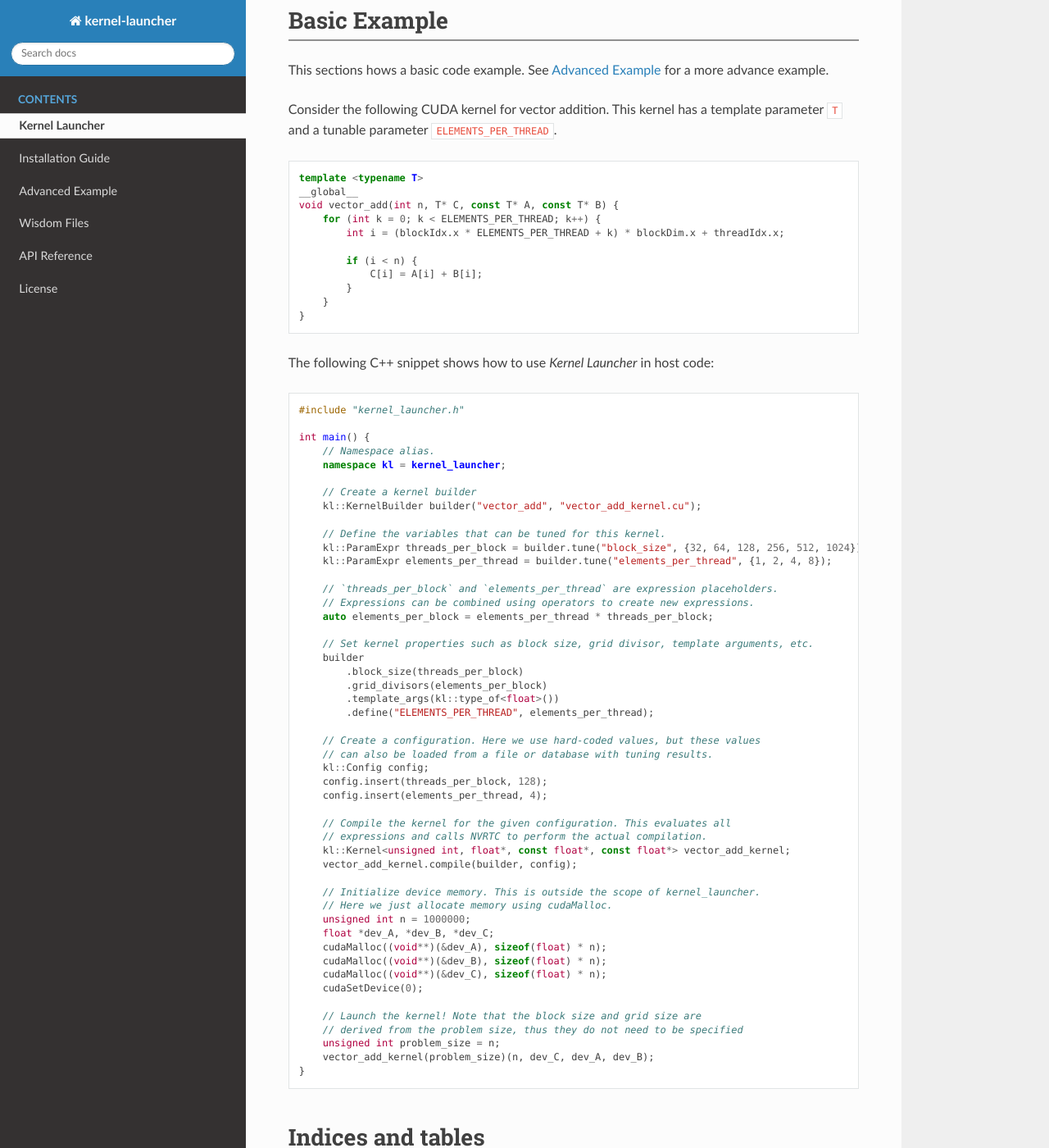
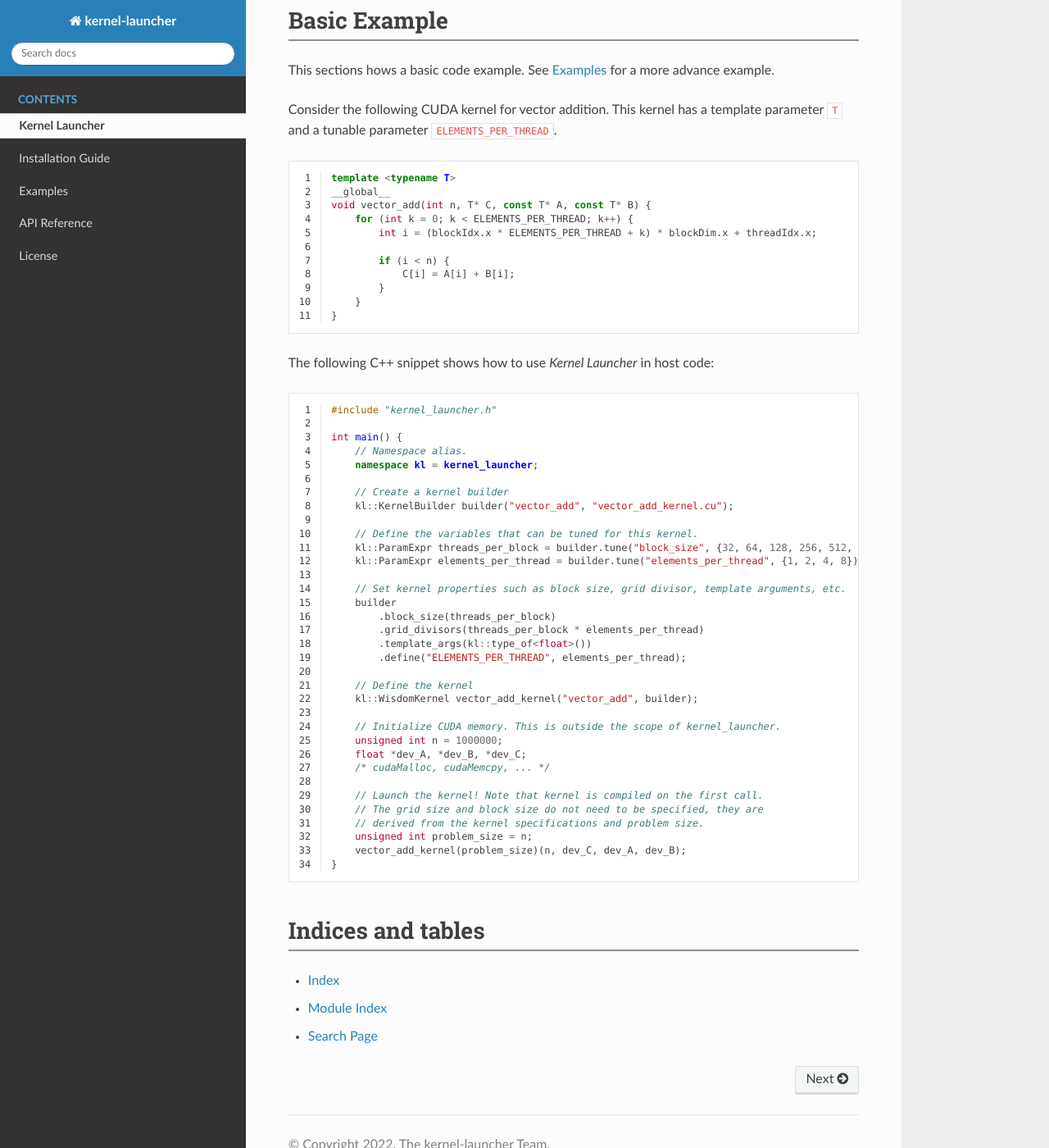
Before and after one commit to KernelTuner/kernel_launcher, a Sphinx documentation site: the page built from docs/index.rst, in a window 1280 px wide and 1400 px high, scrolled down 453 px. Shown: the whole window at 82% size. Built offline with Sphinx 7.4.7 and the Read the Docs theme 2.0.0, drawn with Linux system fonts in a browser that asks for light colours.

Commit message:
Documentation on first example

```diff
--- a/docs/example.rst
+++ b/docs/example.rst
@@ -1,6 +1,11 @@
 .. _example:
 
-Advanced Example
+Examples
 ===============
 
-TODO: write more advance example for GEMM
+.. toctree::
+   :maxdepth: 1
+
+   examples/basic
+   examples/wisdom
+   examples/registry
--- /dev/null
+++ b/docs/examples/registry.rst
@@ -0,0 +1,4 @@
+Kernel Registry
+===============
+
+TODO
--- /dev/null
+++ b/docs/examples/wisdom.rst
@@ -0,0 +1,4 @@
+Wisdom Files
+============
+
+TODO: Write about wisdom files
--- a/docs/index.rst
+++ b/docs/index.rst
@@ -1,3 +1,6 @@
+.. highlight:: c++
+   :linenothreshold: 1
+
 Kernel Launcher
 ===========================================
 
@@ -9,7 +12,6 @@ Kernel Launcher
    Kernel Launcher <self>
    install
    example
-   wisdom
    api
    license
 
@@ -62,39 +64,24 @@ The following C++ snippet shows how to use *Kernel Launcher* in host code::
         kl::ParamExpr threads_per_block = builder.tune("block_size", {32, 64, 128, 256, 512, 1024});
         kl::ParamExpr elements_per_thread = builder.tune("elements_per_thread", {1, 2, 4, 8});
 
-        // `threads_per_block` and `elements_per_thread` are expression placeholders.
-        // Expressions can be combined using operators to create new expressions.
-        auto elements_per_block = elements_per_thread * threads_per_block;
-
         // Set kernel properties such as block size, grid divisor, template arguments, etc.
         builder
             .block_size(threads_per_block)
-            .grid_divisors(elements_per_block)
+            .grid_divisors(threads_per_block * elements_per_thread)
             .template_args(kl::type_of<float>())
             .define("ELEMENTS_PER_THREAD", elements_per_thread);
 
-        // Create a configuration. Here we use hard-coded values, but these values
-        // can also be loaded from a file or database with tuning results.
-        kl::Config config;
-        config.insert(threads_per_block, 128);
-        config.insert(elements_per_thread, 4);
+        // Define the kernel
+        kl::WisdomKernel vector_add_kernel("vector_add", builder);
 
-        // Compile the kernel for the given configuration. This evaluates all
-        // expressions and calls NVRTC to perform the actual compilation.
-        kl::Kernel<unsigned int, float*, const float*, const float*> vector_add_kernel;
-        vector_add_kernel.compile(builder, config);
-
-        // Initialize device memory. This is outside the scope of kernel_launcher.
-        // Here we just allocate memory using cudaMalloc.
+        // Initialize CUDA memory. This is outside the scope of kernel_launcher.
         unsigned int n = 1000000;
         float *dev_A, *dev_B, *dev_C;
-        cudaMalloc((void**)(&dev_A), sizeof(float) * n);
-        cudaMalloc((void**)(&dev_B), sizeof(float) * n);
-        cudaMalloc((void**)(&dev_C), sizeof(float) * n);
-        cudaSetDevice(0);
+        /* cudaMalloc, cudaMemcpy, ... */
 
-        // Launch the kernel! Note that the block size and grid size are
-        // derived from the problem size, thus they do not need to be specified
+        // Launch the kernel! Note that kernel is compiled on the first call.
+        // The grid size and block size do not need to be specified, they are
+        // derived from the kernel specifications and problem size.
         unsigned int problem_size = n;
         vector_add_kernel(problem_size)(n, dev_C, dev_A, dev_B);
     }
--- a/docs/wisdom.rst
+++ /dev/null
@@ -1,5 +0,0 @@
-Wisdom Files
-============
-
-
-TODO: Write more on wisdom files.
```
Also changed, not shown: docs/examples/basic.rst (added, +98 -0 lines), 2 other files.
